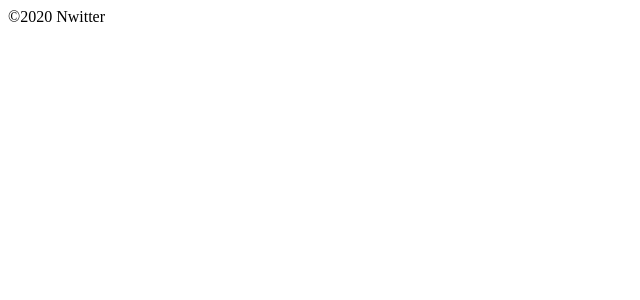
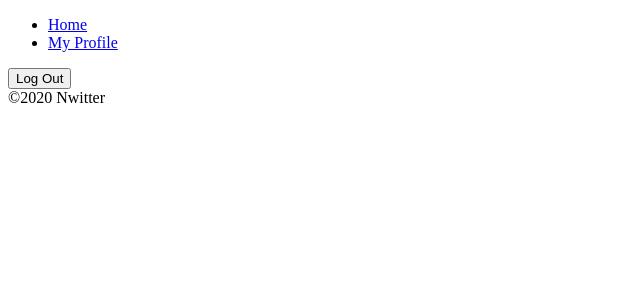
Before and after one commit to GoldenEleven/nwitter, a React (Create React App) app: page /#/profile in a window 1280 px wide. Shown: the top 300 px of the page, without its empty margins (0-640 px from the left). Built offline with nearby package versions, Linux system fonts and the light colour scheme; no server answers; sample sign-in values are in the browser's storage.

Commit message:
2.6 LogOut

```diff
--- /dev/null
+++ b/src/components/Navigation.js
@@ -0,0 +1,17 @@
+import React from "react";
+import { Link } from "react-router-dom"
+
+const Navigation = () => (
+    <nav>
+        <ul>
+            <li>
+                <Link to="/">Home</Link>
+            </li>
+            <li>
+                <Link to="/profile">My Profile</Link>
+            </li>
+        </ul>
+    </nav>
+);
+
+export default Navigation;
--- a/src/components/Router.js
+++ b/src/components/Router.js
@@ -1,11 +1,14 @@
 import React from "react";
-import { HashRouter as Router, Route, Switch } from "react-router-dom";
-import Auth from "../routes/Auth";
-import Home from "../routes/Home";
+import { HashRouter as Router, Redirect, Route, Switch } from "react-router-dom";
+import Auth from "routes/Auth";
+import Home from "routes/Home";
+import Profile from "routes/Profile";
+import Navigation from "components/Navigation";
 
 const AppRouter = ({ isLoggedIn }) => {
     return (
         <Router>
+            {isLoggedIn && <Navigation />}
             <Switch>
                 {
                     isLoggedIn ?
@@ -13,11 +16,19 @@ const AppRouter = ({ isLoggedIn }) => {
                         <Route exact path="/">
                             <Home />
                         </Route>
+                        <Route exact path="/profile">
+                            <Profile />
+                        </Route>
+                        {/* <Redirect from="*" to="/" /> */}
                     </>
                     :
+                    <>
                         <Route exact path="/">
                             <Auth />
                         </Route>
+                        {/* <Redirect from="*" to="/" /> */}
+                    </>
+
                 }
             </Switch>
         </Router>
--- a/src/routes/Profile.js
+++ b/src/routes/Profile.js
@@ -1,4 +1,18 @@
 import React from "react";
+import { useHistory } from "react-router-dom";
+import { authService } from "../fbase";
 
-const Profile = () => <span>Profile</span>;
+const Profile = () => {
+    const history = useHistory();
+    const onLogOutClick = () => {
+        authService.signOut();
+        history.push("/");
+    };
+    return (
+        <>
+            <button onClick={onLogOutClick}>Log Out</button>
+        </>
+    )
+}
+
 export default Profile;
```
Lines whose indentation alone changed are shown as unchanged.
